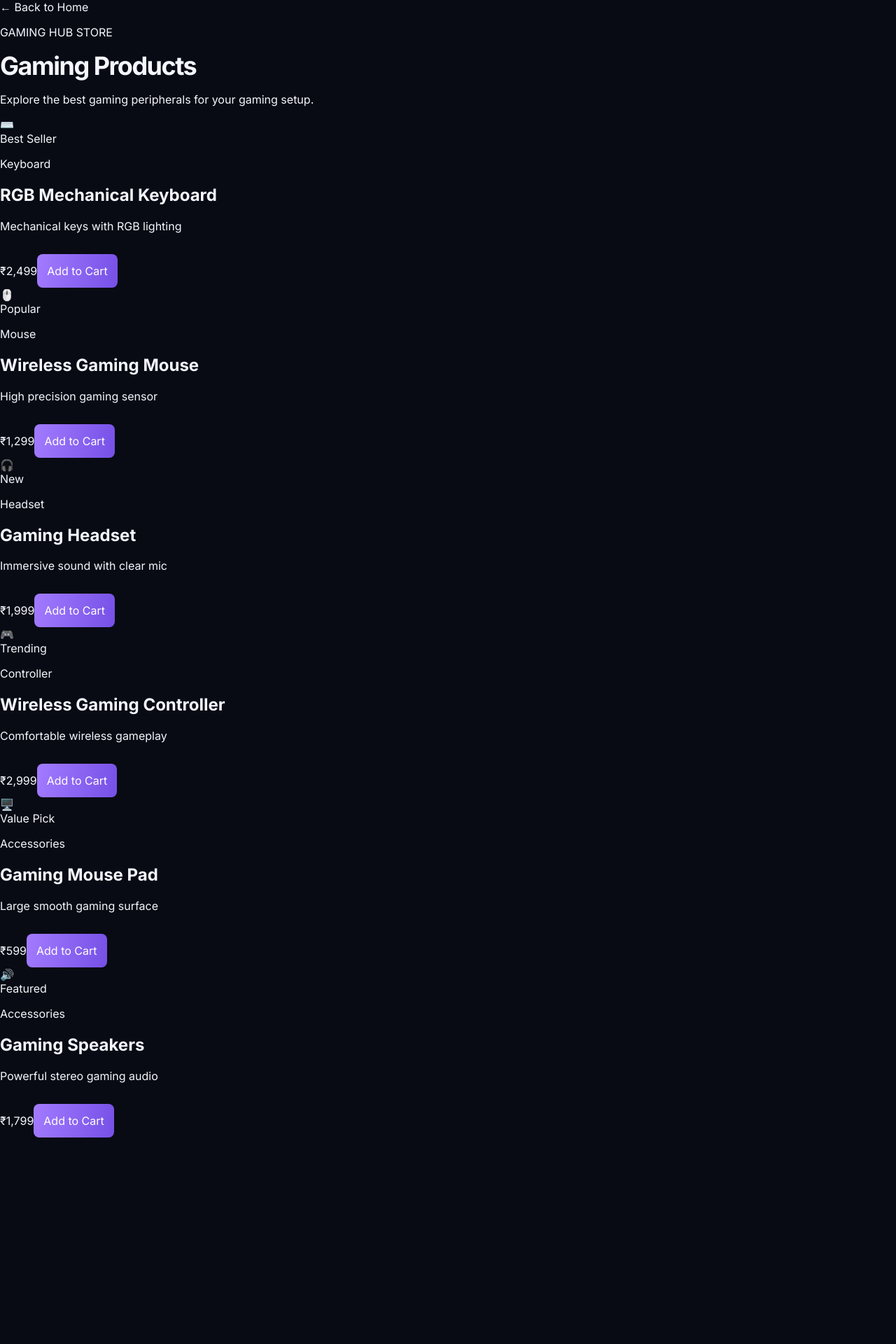
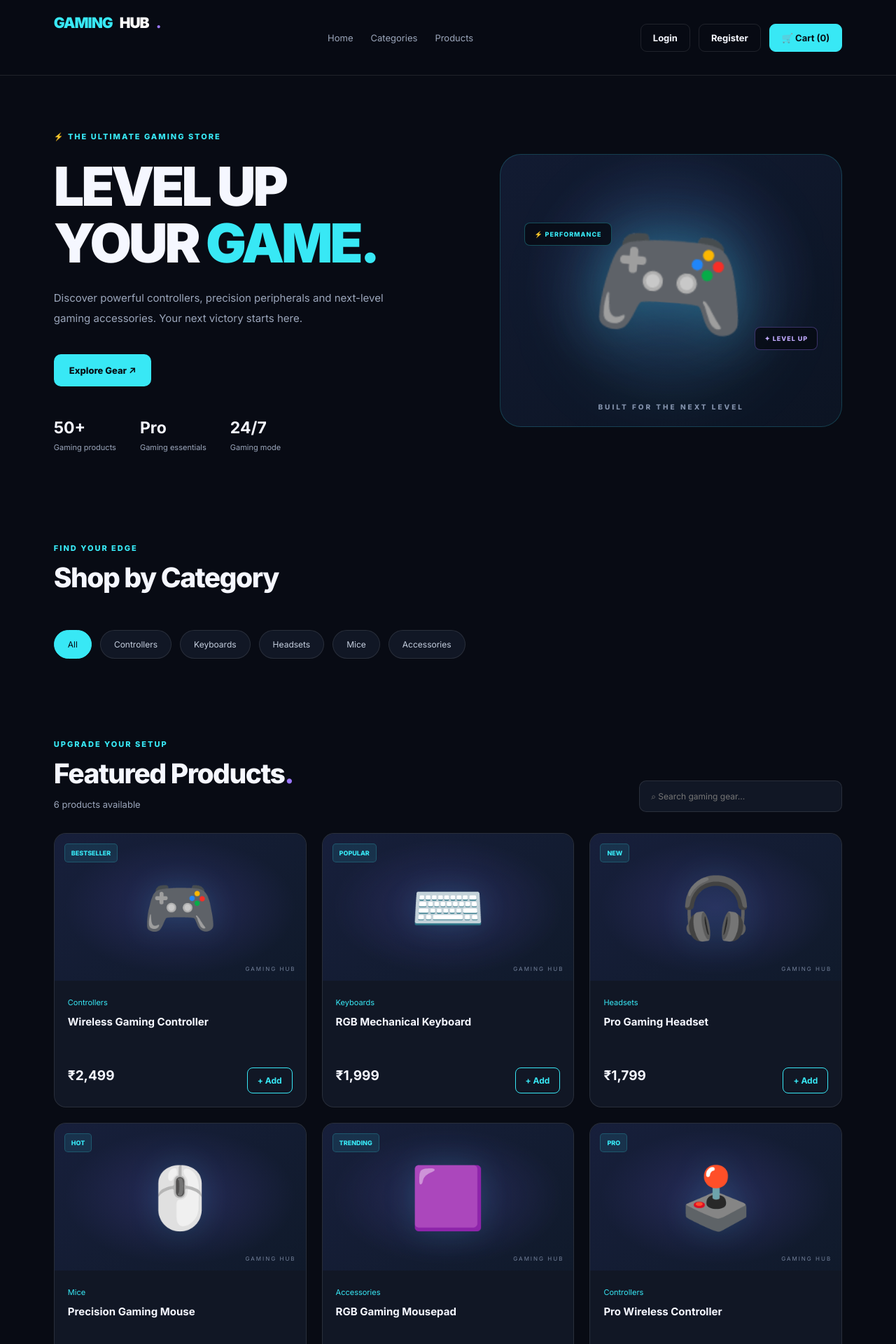
Before and after one commit to prthmborhade853-stackguru/gaming-hub-login, a Next.js app in the folder frontend/: page / in a window 1280 px wide. Shown: the top 1920 px of the page at 70% size. Before the commit the page ends 1625 px from the top, so only its background shows below. Built offline with nearby package versions, Linux system fonts and the light colour scheme.

Commit message:
Update page.tsx

```diff
--- a/frontend/app/page.tsx
+++ b/frontend/app/page.tsx
@@ -1,136 +1,357 @@
 
 "use client";
 
+import { useMemo, useState } from "react";
 import Link from "next/link";
 
 const products = [
   {
     id: 1,
-    name: "RGB Mechanical Keyboard",
-    category: "Keyboard",
+    name: "Wireless Gaming Controller",
+    category: "Controllers",
     price: 2499,
-    icon: "⌨️",
-    description: "Mechanical keys with RGB lighting",
-    tag: "Best Seller",
+    icon: "🎮",
+    tag: "BESTSELLER",
   },
   {
     id: 2,
-    name: "Wireless Gaming Mouse",
-    category: "Mouse",
-    price: 1299,
-    icon: "🖱️",
-    description: "High precision gaming sensor",
-    tag: "Popular",
+    name: "RGB Mechanical Keyboard",
+    category: "Keyboards",
+    price: 1999,
+    icon: "⌨️",
+    tag: "POPULAR",
   },
   {
     id: 3,
-    name: "Gaming Headset",
-    category: "Headset",
-    price: 1999,
+    name: "Pro Gaming Headset",
+    category: "Headsets",
+    price: 1799,
     icon: "🎧",
-    description: "Immersive sound with clear mic",
-    tag: "New",
+    tag: "NEW",
   },
   {
     id: 4,
-    name: "Wireless Gaming Controller",
-    category: "Controller",
-    price: 2999,
-    icon: "🎮",
-    description: "Comfortable wireless gameplay",
-    tag: "Trending",
+    name: "Precision Gaming Mouse",
+    category: "Mice",
+    price: 999,
+    icon: "🖱️",
+    tag: "HOT",
   },
   {
     id: 5,
-    name: "Gaming Mouse Pad",
+    name: "RGB Gaming Mousepad",
     category: "Accessories",
-    price: 599,
-    icon: "🖥️",
-    description: "Large smooth gaming surface",
-    tag: "Value Pick",
+    price: 699,
+    icon: "🟪",
+    tag: "TRENDING",
   },
   {
     id: 6,
-    name: "Gaming Speakers",
-    category: "Accessories",
-    price: 1799,
-    icon: "🔊",
-    description: "Powerful stereo gaming audio",
-    tag: "Featured",
+    name: "Pro Wireless Controller",
+    category: "Controllers",
+    price: 3299,
+    icon: "🕹️",
+    tag: "PRO",
   },
 ];
 
-export default function ProductsPage() {
+const categories = [
+  "All",
+  "Controllers",
+  "Keyboards",
+  "Headsets",
+  "Mice",
+  "Accessories",
+];
+
+export default function HomePage() {
+  const [search, setSearch] = useState("");
+  const [category, setCategory] = useState("All");
+  const [cart, setCart] = useState<number[]>([]);
+
+  const filteredProducts = useMemo(() => {
+    return products.filter((product) => {
+      const matchesSearch = product.name
+        .toLowerCase()
+        .includes(search.toLowerCase());
+
+      const matchesCategory =
+        category === "All" || product.category === category;
+
+      return matchesSearch && matchesCategory;
+    });
+  }, [search, category]);
+
   return (
-    <main className="min-h-screen bg-[#080b14] text-white px-6 py-10">
-      <div className="max-w-7xl mx-auto">
+    <main className="site" id="home">
 
-        <Link
-          href="/"
-          className="text-cyan-400 hover:text-white"
-        >
-          ← Back to Home
+      {/* NAVBAR */}
+      <header className="navbar">
+
+        <Link href="/" className="brand">
+          <span>GAMING</span> HUB
+          <span className="brand-dot">.</span>
         </Link>
 
-        <div className="mt-8 mb-10">
-          <p className="text-cyan-400 font-semibold">
-            GAMING HUB STORE
+        <nav className="nav-links">
+          <Link href="/">Home</Link>
+          <Link href="/#categories">Categories</Link>
+          <Link href="/products">Products</Link>
+        </nav>
+
+        <div className="nav-actions">
+
+          <Link href="/login" className="login-button">
+            Login
+          </Link>
+
+          <Link href="/register" className="login-button">
+            Register
+          </Link>
+
+          <Link href="/cart" className="cart-button">
+            🛒 Cart ({cart.length})
+          </Link>
+
+        </div>
+      </header>
+
+      {/* HERO SECTION */}
+      <section className="hero">
+
+        <div className="hero-copy">
+
+          <span className="eyebrow">
+            ⚡ THE ULTIMATE GAMING STORE
+          </span>
+
+          <h1>
+            LEVEL UP
+            <br />
+            YOUR <span>GAME.</span>
+          </h1>
+
+          <p>
+            Discover powerful controllers, precision peripherals and
+            next-level gaming accessories. Your next victory starts here.
           </p>
 
-          <h1 className="text-4xl font-bold mt-2">
-            Gaming Products
-          </h1>
+          <Link href="/products" className="primary-button">
+            Explore Gear ↗
+          </Link>
 
-          <p className="text-gray-400 mt-3">
-            Explore the best gaming peripherals
-            for your gaming setup.
-          </p>
+          <div className="hero-stats">
+            <div>
+              <strong>50+</strong>
+              <small>Gaming products</small>
+            </div>
+
+            <div>
+              <strong>Pro</strong>
+              <small>Gaming essentials</small>
+            </div>
+
+            <div>
+              <strong>24/7</strong>
+              <small>Gaming mode</small>
+            </div>
+          </div>
+
         </div>
 
-        <div className="grid grid-cols-1 sm:grid-cols-2 lg:grid-cols-3 gap-7">
+        <div className="hero-art">
 
-          {products.map((product) => (
-            <div
-              key={product.id}
-              className="bg-[#111827] border border-gray-800 rounded-2xl p-6 hover:border-cyan-400 transition"
+          <div className="hero-glow" />
+
+          <span className="hero-controller">
+            🎮
+          </span>
+
+          <span className="floating-chip chip-one">
+            ⚡ PERFORMANCE
+          </span>
+
+          <span className="floating-chip chip-two">
+            ✦ LEVEL UP
+          </span>
+
+          <div className="hero-art-caption">
+            BUILT FOR THE NEXT LEVEL
+          </div>
+
+        </div>
+      </section>
+
+      {/* CATEGORY SECTION */}
+      <section id="categories" className="section">
+
+        <div className="section-heading">
+          <div>
+            <span className="eyebrow">
+              FIND YOUR EDGE
+            </span>
+
+            <h2>Shop by Category</h2>
+          </div>
+        </div>
+
+        <div className="category-list">
+
+          {categories.map((item) => (
+            <button
+              key={item}
+              onClick={() => {
+                setCategory(item);
+
+                document
+                  .getElementById("products")
+                  ?.scrollIntoView({ behavior: "smooth" });
+              }}
+              className={`category-chip ${
+                category === item ? "active" : ""
+              }`}
             >
-              <div className="h-44 bg-[#1c2638] rounded-xl flex items-center justify-center text-7xl">
-                {product.icon}
-              </div>
+              {item}
+            </button>
+          ))}
 
-              <div className="mt-5">
-                <span className="text-xs text-cyan-400">
+        </div>
+      </section>
+
+      {/* PRODUCTS SECTION */}
+      <section id="products" className="section products-section">
+
+        <div className="section-heading products-heading">
+
+          <div>
+            <span className="eyebrow">
+              UPGRADE YOUR SETUP
+            </span>
+
+            <h2>
+              Featured Products
+              <span className="brand-dot">.</span>
+            </h2>
+
+            <p className="muted">
+              {filteredProducts.length} products available
+            </p>
+          </div>
+
+          <input
+            className="search-input"
+            type="search"
+            placeholder="⌕ Search gaming gear..."
+            value={search}
+            onChange={(event) => setSearch(event.target.value)}
+            aria-label="Search products"
+          />
+
+        </div>
+
+        <div className="product-grid">
+
+          {filteredProducts.map((product) => (
+
+            <article className="product-card" key={product.id}>
+
+              <div className="product-art">
+
+                <span className="product-tag">
                   {product.tag}
                 </span>
 
-                <p className="text-gray-400 text-sm mt-2">
+                <span className="product-emoji">
+                  {product.icon}
+                </span>
+
+                <span className="art-label">
+                  GAMING HUB
+                </span>
+
+              </div>
+
+              <div className="product-info">
+
+                <span className="product-category">
                   {product.category}
-                </p>
+                </span>
 
-                <h2 className="text-xl font-bold mt-1">
-                  {product.name}
-                </h2>
+                <h3>{product.name}</h3>
 
-                <p className="text-gray-400 text-sm mt-2">
-                  {product.description}
-                </p>
+                <div className="product-bottom">
 
-                <div className="flex justify-between items-center mt-5">
-                  <span className="text-2xl font-bold text-cyan-400">
+                  <strong>
                     ₹{product.price.toLocaleString("en-IN")}
-                  </span>
+                  </strong>
 
-                  <button className="bg-cyan-500 text-black px-4 py-2 rounded-lg font-semibold">
-                    Add to Cart
+                  <button
+                    className="add-button"
+                    onClick={() =>
+                      setCart((current) => [
+                        ...current,
+                        product.id,
+                      ])
+                    }
+                  >
+                    + Add
                   </button>
+
                 </div>
               </div>
-            </div>
+
+            </article>
+
           ))}
 
         </div>
 
-      </div>
+        {filteredProducts.length === 0 && (
+          <p className="empty-state">
+            No products found. Try another search.
+          </p>
+        )}
+
+      </section>
+
+      {/* CTA SECTION */}
+      <section className="cta-section">
+
+        <span className="eyebrow">
+          READY PLAYER ONE?
+        </span>
+
+        <h2>Your setup. Your rules.</h2>
+
+        <p>
+          Find your next favourite piece of gaming gear.
+        </p>
+
+        <Link href="/register" className="primary-button">
+          Join Gaming Hub ↗
+        </Link>
+
+      </section>
+
+      {/* FOOTER */}
+      <footer className="footer">
+
+        <Link href="/" className="brand">
+          <span>GAMING</span> HUB.
+        </Link>
+
+        <p>
+          © 2026 Gaming Hub · Built for gamers.
+        </p>
+
+        <div className="footer-links">
+          <Link href="/products">Products</Link>
+          <Link href="/login">Sign in</Link>
+          <Link href="/register">Register</Link>
+        </div>
+
+      </footer>
+
     </main>
   );
 }
```
